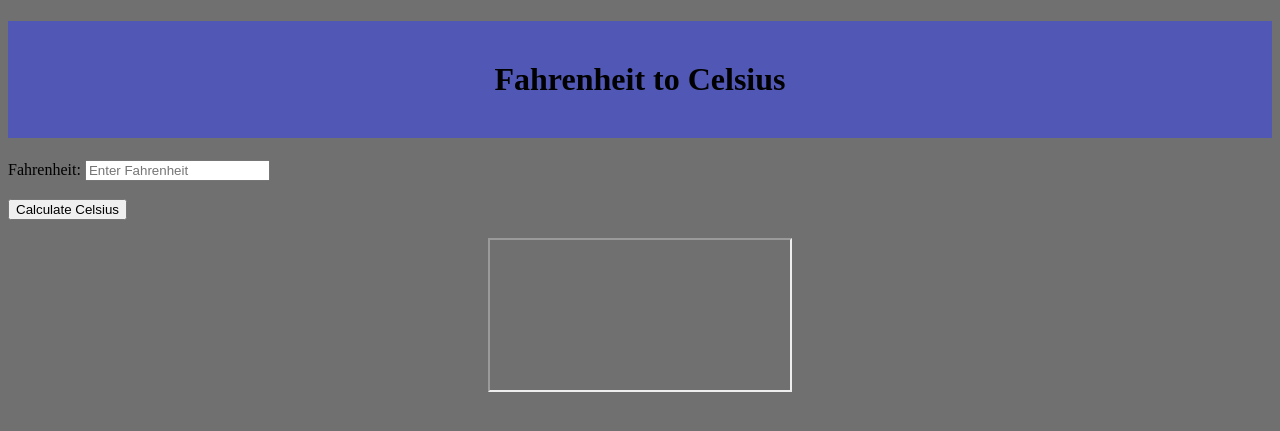
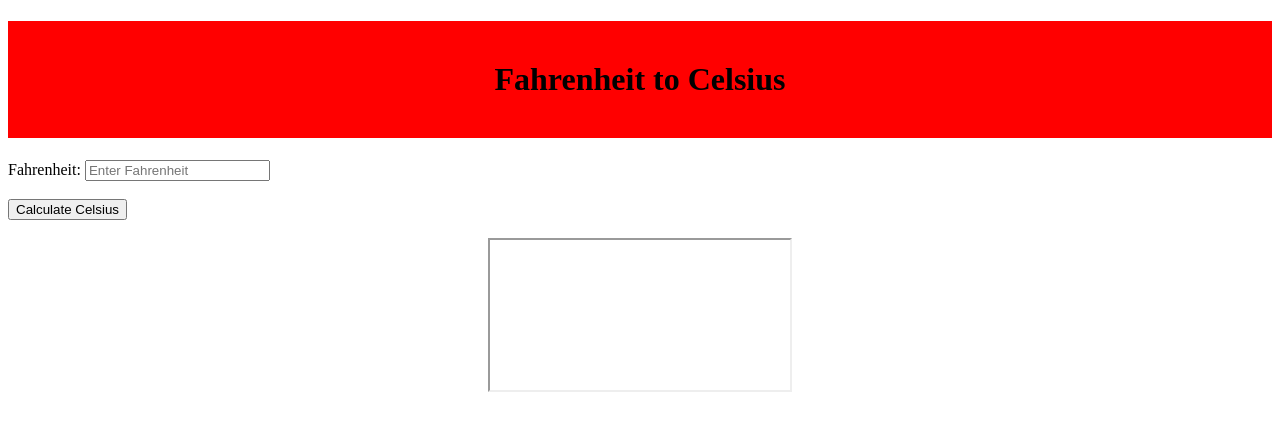
Before and after one commit to ICS2O-Programming-Joseph-K/Unit3-04-PHP-FarenheitCelsius, a PHP site: page / in a window 1280 px wide. Shown: the top 431 px of the page. Run offline with PHP 8.4, Linux system fonts and the light colour scheme.

Commit message:
Updated CSS

```diff
--- a/css/style.css
+++ b/css/style.css
@@ -1,14 +1,14 @@
 body {
-  background-color: #707070;
+  background-color: #ffffff;
 }
 
 h1 {
-  background-color: #5057b4;
+  background-color: #ff0000;
   color: hsl(0, 0%, 0%);
   padding: 40px;
   text-align: center;
 }
 
 p {
-  background-color: #707070;
+  background-color: #ffffff;
 }
```
